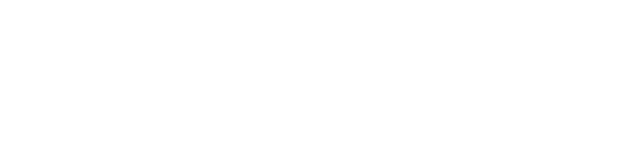
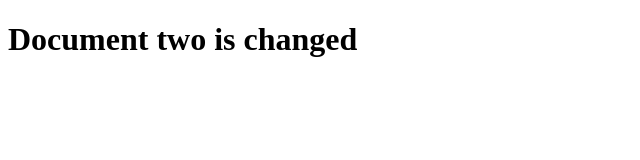
Before and after one commit to Amarsai403/svt, a plain HTML site: page project/index1.html in a window 1280 px wide. Shown: the whole page, without its empty margins (0-640 px from the left). Drawn offline with Linux system fonts and the light colour scheme.

Commit message:
some changes in index1 file and done by branch two

```diff
--- a/project/index1.html
+++ b/project/index1.html
@@ -8,5 +8,9 @@
 </head>
 <body>
 
+    <h1>
+        Document two is changed
+    </h1>
+
 </body>
 </html>
```
